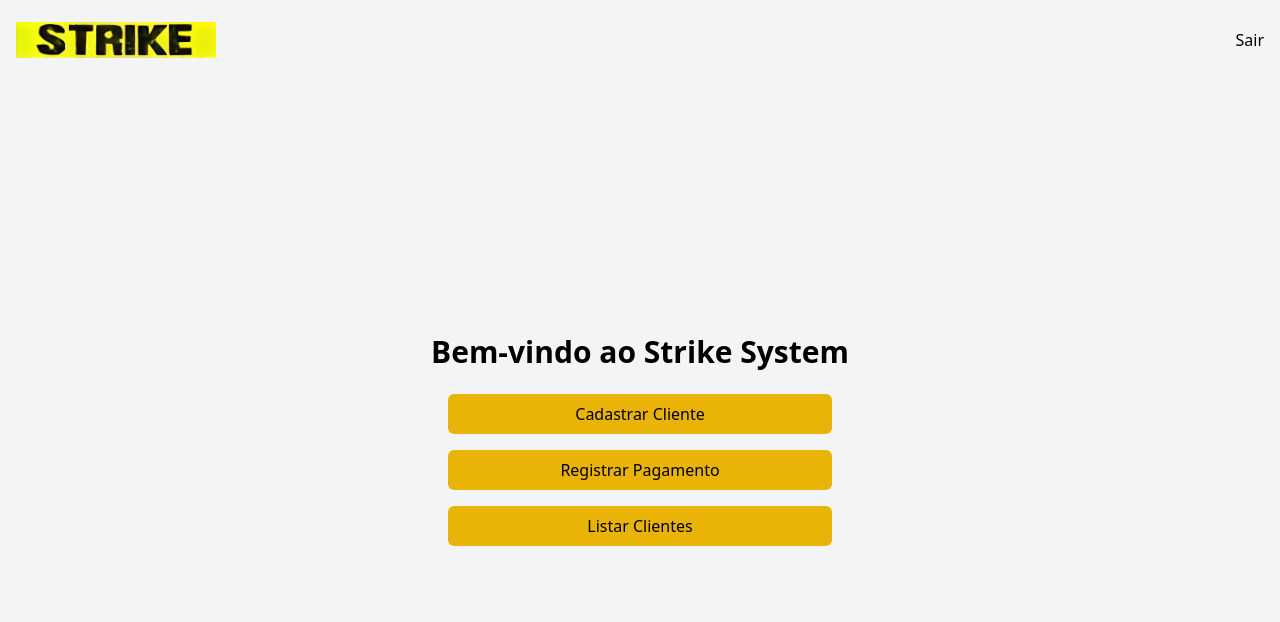
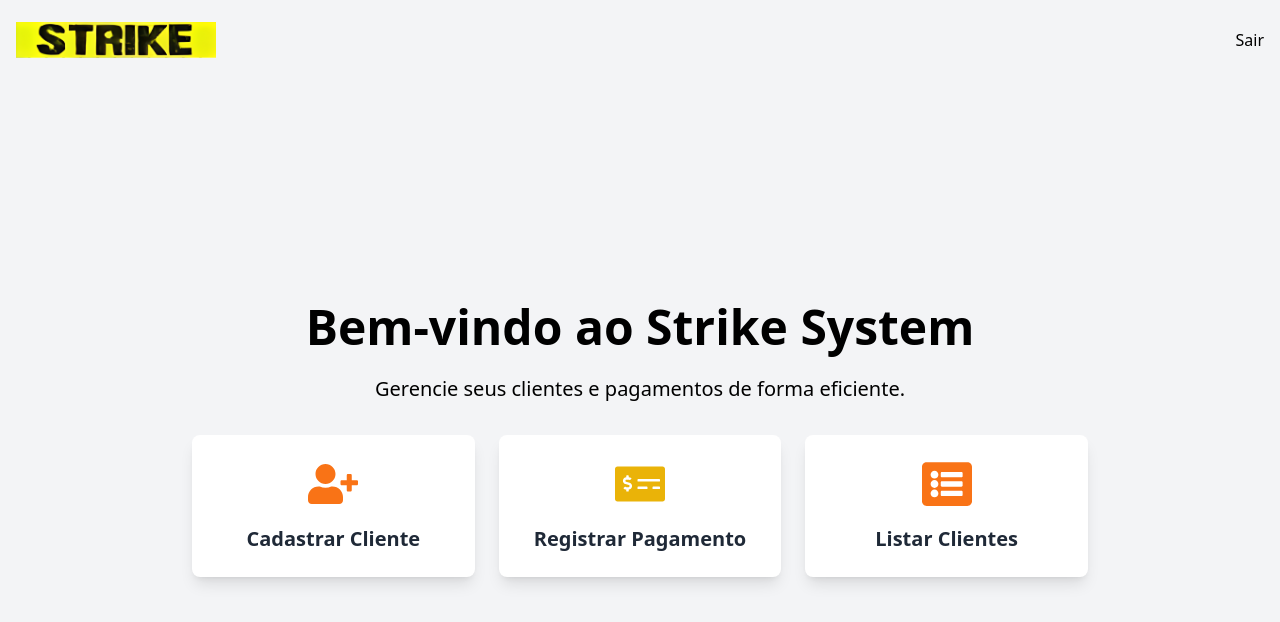
Before and after one commit to ArielAio/strike, a Next.js app: page / in a window 1280 px wide. Shown: the top 622 px of the page. Built offline with nearby package versions, Linux system fonts and the light colour scheme; no server answers; sample sign-in values are in the browser's storage.

Commit message:
style: remodelando index

```diff
--- a/src/pages/index.js
+++ b/src/pages/index.js
@@ -2,6 +2,8 @@ import { useRouter } from 'next/router';
 import AuthRoute from '../../src/AuthRoute';
 import Header from '../../src/Header';
 import { motion } from 'framer-motion';
+import Image from 'next/image';
+import { FaUserPlus, FaMoneyCheckAlt, FaListAlt } from 'react-icons/fa';
 
 export default function Home() {
   const router = useRouter();
@@ -20,42 +22,51 @@ export default function Home() {
 
   return (
     <AuthRoute>
-      <div className="min-h-screen bg-gray-100 flex flex-col">
+      <div className="min-h-screen flex flex-col bg-gray-100">
         <Header />
-        <main className="flex-grow flex flex-col items-center justify-center px-4 text-center space-y-6">
-          <motion.h2
-            className="text-2xl md:text-3xl font-bold text-black"
-            initial={{ opacity: 0, y: -50 }}
-            animate={{ opacity: 1, y: 0 }}
-            transition={{ duration: 0.5 }}
+        <main className="flex-grow flex flex-col items-center justify-center text-center space-y-8 px-4">
+          <motion.div
+            initial={{ opacity: 0, scale: 0.8 }}
+            animate={{ opacity: 1, scale: 1 }}
+            transition={{ duration: 0.7 }}
+            className="text-black space-y-6"
           >
-            Bem-vindo ao Strike System
-          </motion.h2>
-          <div className="w-full max-w-sm space-y-4">
-            <motion.button
-              onClick={handleRegisterClick}
-              className="bg-yellow-500 hover:bg-yellow-600 text-black py-2 px-4 rounded-md focus:outline-none focus:ring-2 focus:ring-yellow-300 w-full"
+            <h1 className="text-4xl md:text-5xl font-extrabold">Bem-vindo ao Strike System</h1>
+            <p className="text-lg md:text-xl">
+              Gerencie seus clientes e pagamentos de forma eficiente.
+            </p>
+          </motion.div>
+
+          <div className="grid grid-cols-1 md:grid-cols-3 gap-6 w-full max-w-4xl">
+            <motion.div
               whileHover={{ scale: 1.05 }}
               transition={{ duration: 0.3 }}
+              className="bg-white rounded-lg shadow-lg p-6 flex flex-col items-center justify-center cursor-pointer"
+              onClick={handleRegisterClick}
             >
-              Cadastrar Cliente
-            </motion.button>
-            <motion.button
-              onClick={handlePaymentsClick}
-              className="bg-yellow-500 hover:bg-yellow-600 text-black py-2 px-4 rounded-md focus:outline-none focus:ring-2 focus:ring-yellow-300 w-full"
+              <FaUserPlus size={50} className="text-orange-500 mb-4" />
+              <h2 className="text-xl font-semibold text-gray-800">Cadastrar Cliente</h2>
+            </motion.div>
+
+            <motion.div
               whileHover={{ scale: 1.05 }}
               transition={{ duration: 0.3 }}
+              className="bg-white rounded-lg shadow-lg p-6 flex flex-col items-center justify-center cursor-pointer"
+              onClick={handlePaymentsClick}
             >
-              Registrar Pagamento
-            </motion.button>
-            <motion.button
-              onClick={handleListClick}
-              className="bg-yellow-500 hover:bg-yellow-600 text-black py-2 px-4 rounded-md focus:outline-none focus:ring-2 focus:ring-yellow-300 w-full"
+              <FaMoneyCheckAlt size={50} className="text-yellow-500 mb-4" />
+              <h2 className="text-xl font-semibold text-gray-800">Registrar Pagamento</h2>
+            </motion.div>
+
+            <motion.div
               whileHover={{ scale: 1.05 }}
               transition={{ duration: 0.3 }}
+              className="bg-white rounded-lg shadow-lg p-6 flex flex-col items-center justify-center cursor-pointer"
+              onClick={handleListClick}
             >
-              Listar Clientes
-            </motion.button>
+              <FaListAlt size={50} className="text-orange-500 mb-4" />
+              <h2 className="text-xl font-semibold text-gray-800">Listar Clientes</h2>
+            </motion.div>
           </div>
         </main>
       </div>
```
